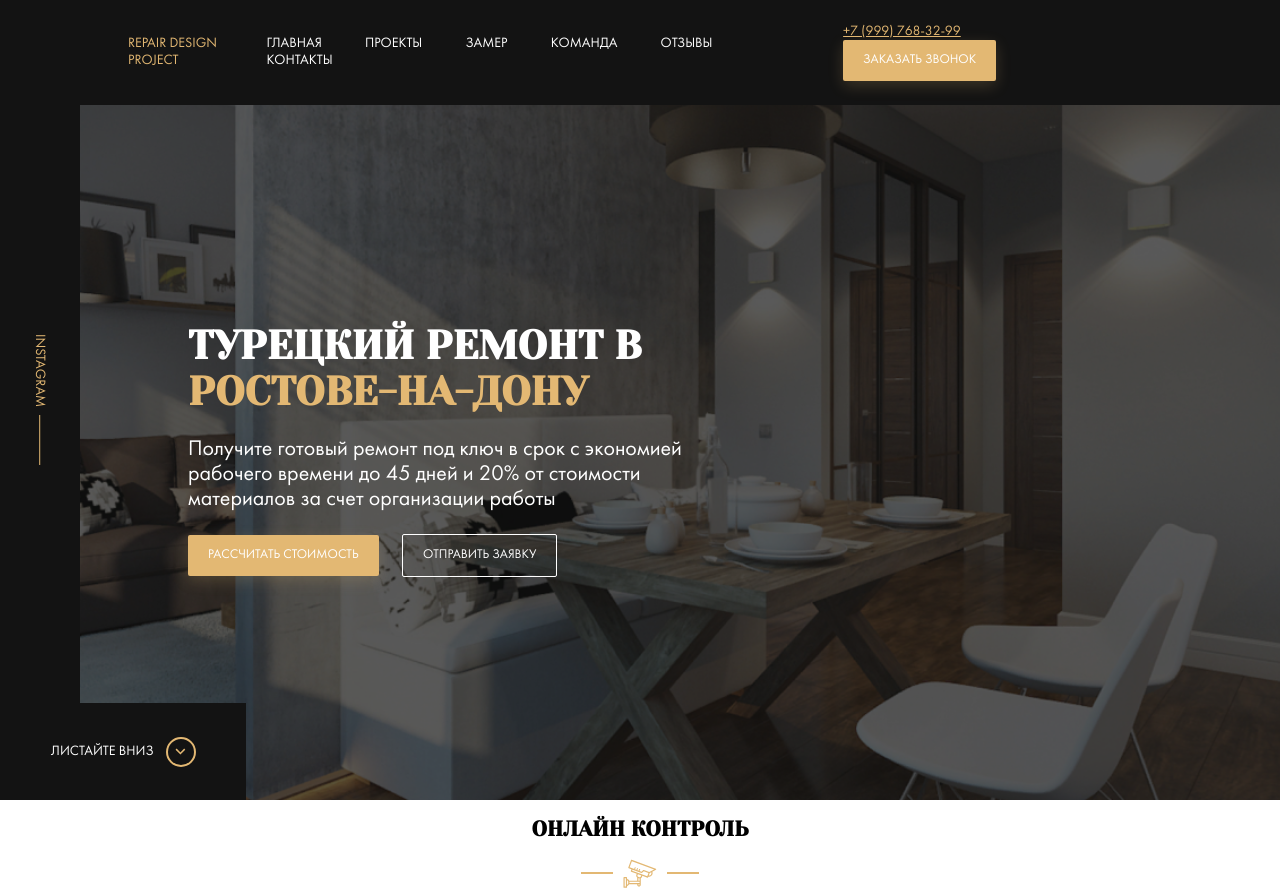
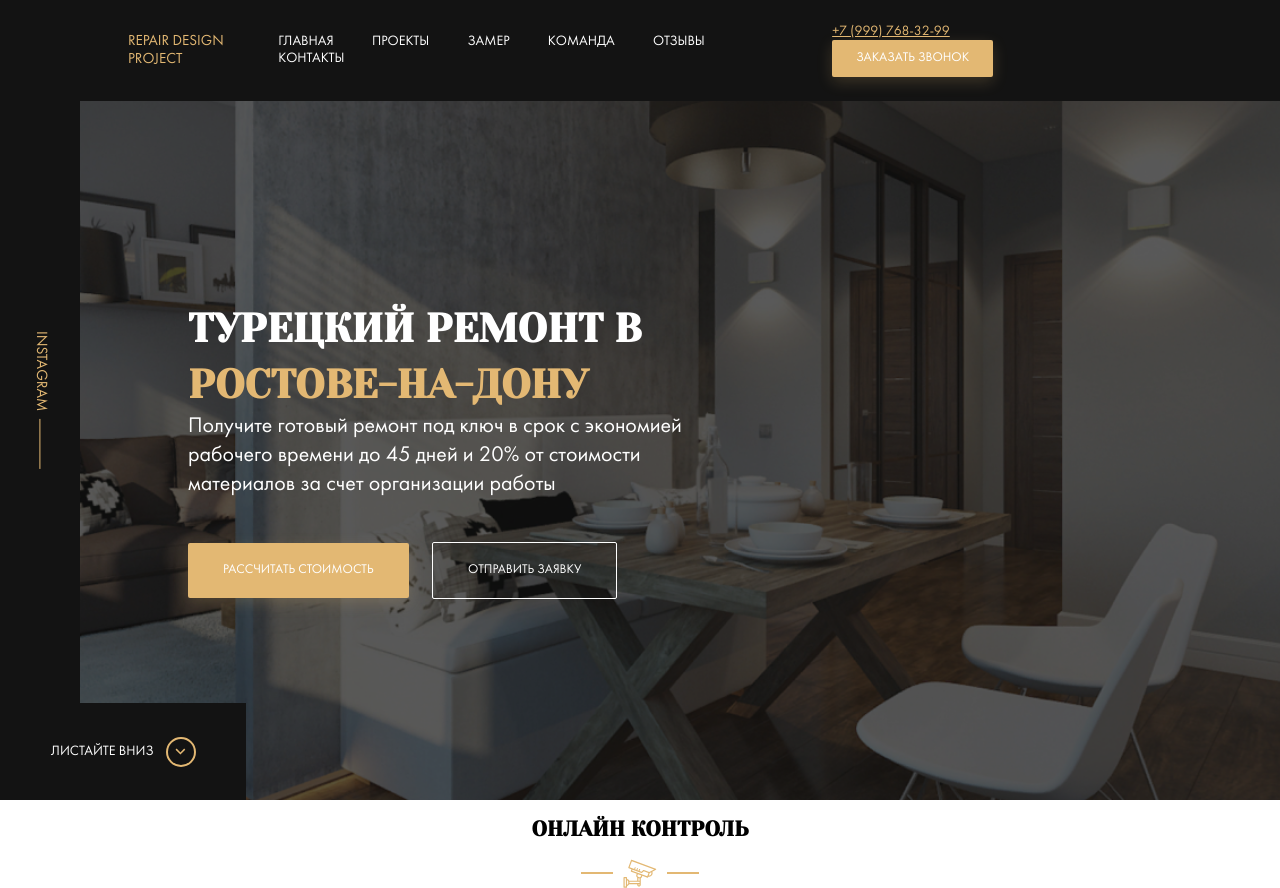
Before and after one commit to AshAlmert/Rostov, a website: page index.html in a window 1280 px wide. Drawn offline with Linux system fonts and the light colour scheme; files whose address does not match are found by name.

Commit message:
fix: fixed code with pixel perfect

```diff
--- a/sass/_interface.sass
+++ b/sass/_interface.sass
@@ -1,5 +1,5 @@
 .button
-    padding: 13px 20px
+    padding: 11px 24px
     border: none
     border-radius: 2px
     text-transform: uppercase
--- a/sass/templates/_header.sass
+++ b/sass/templates/_header.sass
@@ -11,6 +11,7 @@
     justify-content: space-between
     align-items: center
 .logo
+    font-size: 1.075rem
     color: $primary
     text-transform: uppercase
 .nav
@@ -18,7 +19,7 @@
         color: $light
         text-decoration: none
         text-transform: uppercase
-        margin-right: 2.85rem
+        margin-right: 2.5rem
         transition: 0.2s
         &:hover
             color: $primary
--- a/sass/templates/_hero.sass
+++ b/sass/templates/_hero.sass
@@ -20,11 +20,17 @@
         position: relative
         max-width: 47.85rem
         margin-left: 4.28rem
+    &__tittle
+        margin-bottom: 1rem
     &__text
         font-size: 1.57rem
+        line-height: 131%
         max-width: 500px
+        margin: 0
+        margin-bottom: 3rem
     &__button
         margin-right: 20px
+        padding: 20px 35px
     &__instagram
         position: absolute
         left: 0
@@ -65,6 +71,7 @@
         color: $primary
         transform: rotate(90deg)
         line-height: 0.8
+        font-size: 1.1rem
         &::after
             content: ''
             width: 50px
@@ -76,5 +83,6 @@
     font-family: 'Yeseva One', cursive
     text-transform: uppercase
     font-size: 2.857rem
+    line-height: 4rem
     &--primary
         color: $primary
```
Also changed, not shown: css/style.css.
